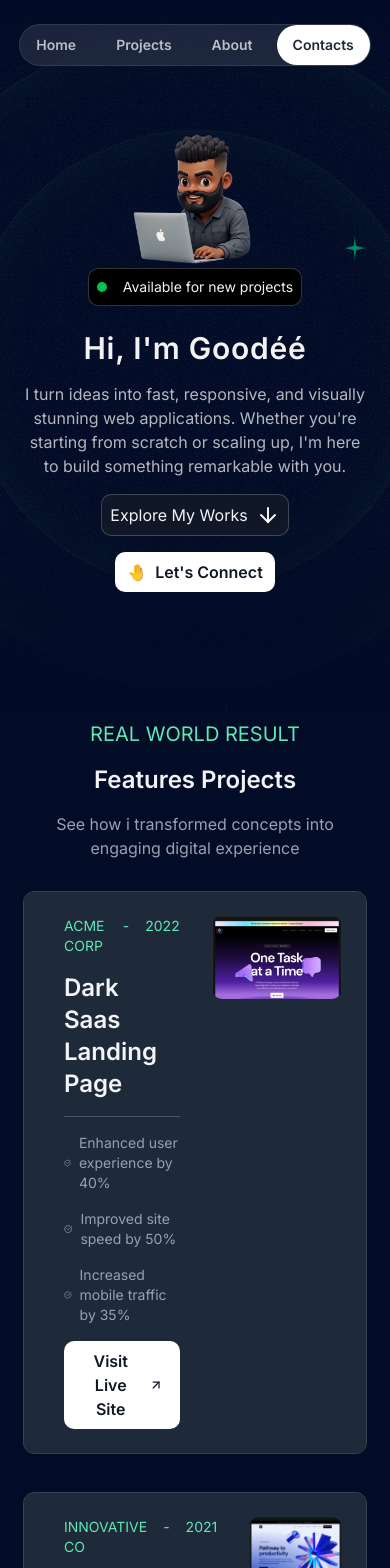
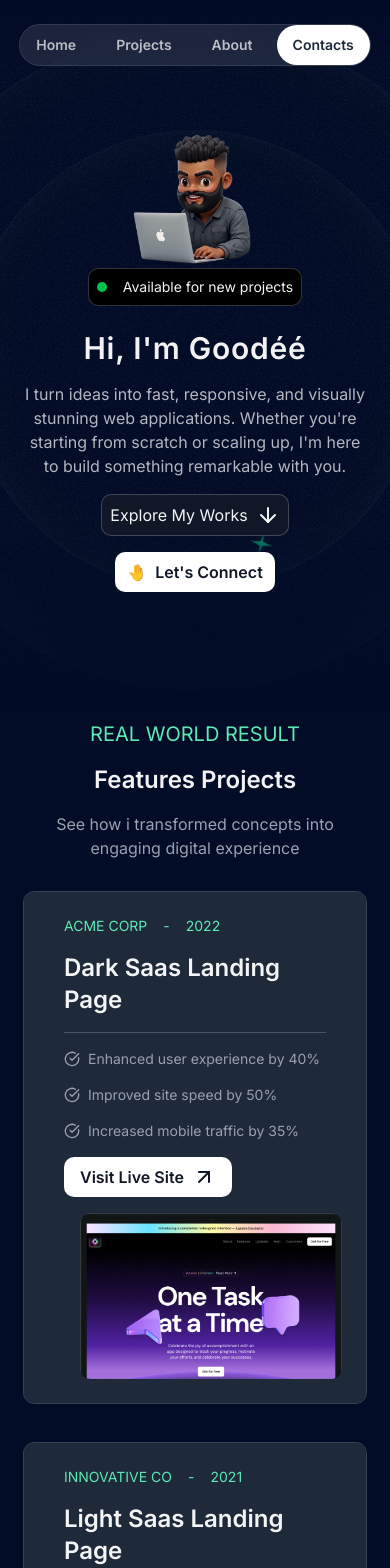
Before and after one commit to Goodeetech/my_portfolio, a Next.js app: page / in a window 390 px wide. Shown: the top 1568 px of the page. Built offline with nearby package versions, Linux system fonts and the light colour scheme.

Commit message:
implemented the animation for the hero page

```diff
--- a/app/components/Projects.tsx
+++ b/app/components/Projects.tsx
@@ -70,7 +70,7 @@ export const Project = () => {
             {Projects.map((project, index) => (
               <div
                 key={index}
-                className="px-10 lg:px-14 py-6 bg-gray-800 outline outline-gray-700 rounded-lg flex gap-4"
+                className="px-10 lg:px-14 py-6 bg-gray-800 outline outline-gray-700 rounded-lg flex gap-4 flex-col md:flex-row"
               >
                 <div>
                   <div className="flex flex-col gap-4">
--- a/app/components/layers/HeroStar.tsx
+++ b/app/components/layers/HeroStar.tsx
@@ -11,7 +11,7 @@ const HeroStar = ({
 }) => {
   return (
     <div
-      className={`absolute -translate-x-1/2 left-1/2 -translate-y-1/2 top-1/2  `}
+      className={`absolute -translate-x-1/2 left-1/2 -translate-y-1/2 top-1/2 animate-spin [animation-duration:20s] `}
     >
       <div
         className=" size-fit "
@@ -22,7 +22,7 @@ const HeroStar = ({
         }}
       >
         <div
-          className="inline-flex"
+          className="inline-flex animate-spin [animation-duration:10s]"
           style={{
             transform: `rotate(${rotation * -1}deg)`,
           }}
```
